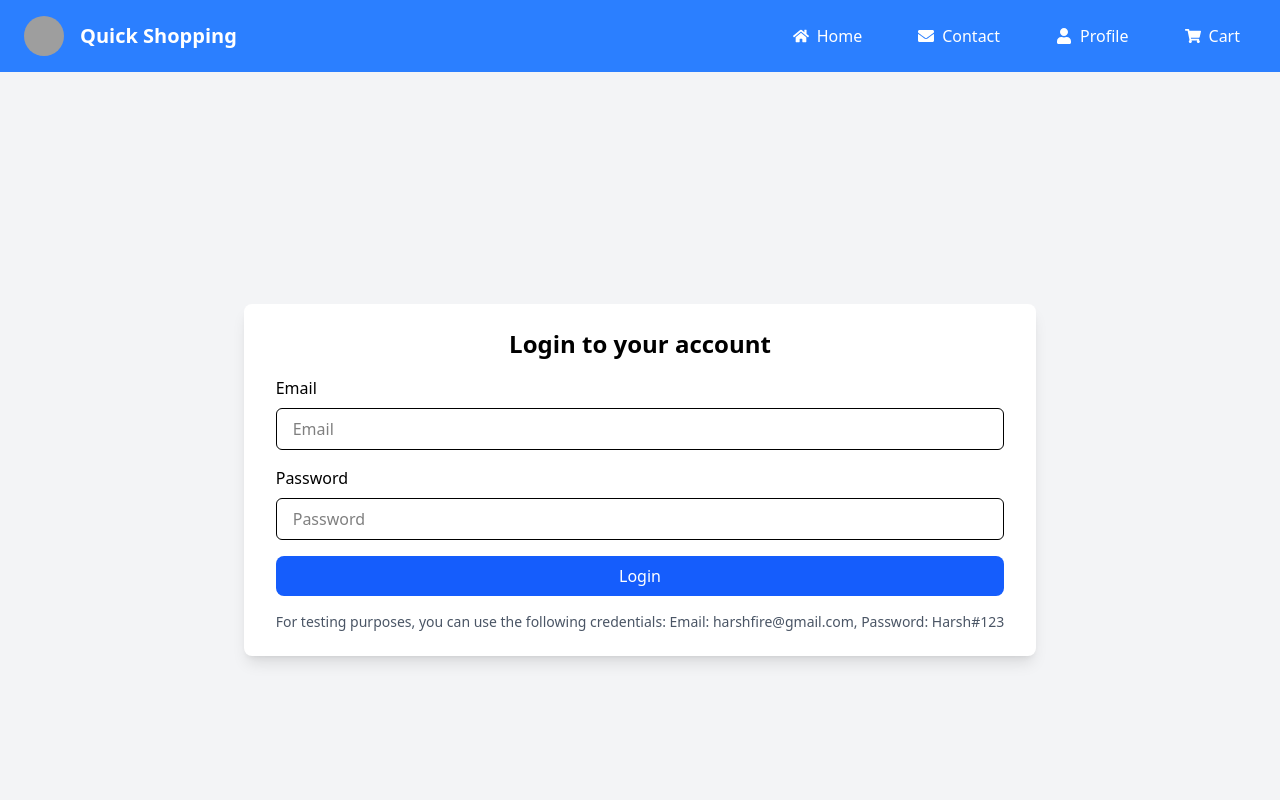
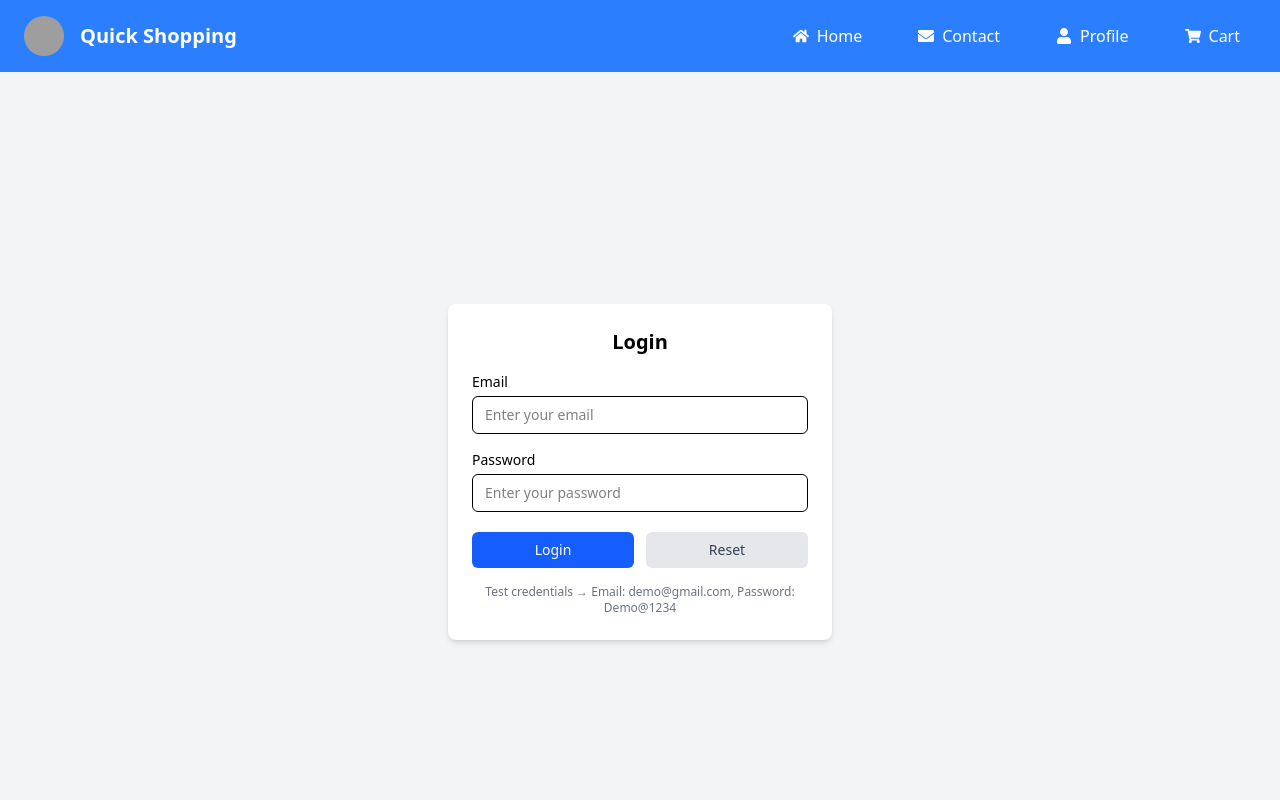
Before and after one commit to harshmeshram21/Quick-Shopping-App, a React (Vite) app: page / in a window 1280 px wide. Shown: the top 800 px of the page. Built offline with nearby package versions, Linux system fonts and the light colour scheme; grey boxes are pictures that could not be loaded.

Commit message:
done changes in login

```diff
--- a/package.json
+++ b/package.json
@@ -13,7 +13,7 @@
     "@reduxjs/toolkit": "^2.5.1",
     "@tailwindcss/vite": "^4.0.6",
     "axios": "^1.7.9",
-    "firebase": "^12.1.0",
+    "firebase": "^12.3.0",
     "react": "^19.0.0",
     "react-dom": "^19.0.0",
     "react-icons": "^5.4.0",
--- a/src/pages/Login.jsx
+++ b/src/pages/Login.jsx
@@ -1,4 +1,4 @@
-import React, { useState } from 'react';
+import { useState } from 'react';
 import { getAuth, signInWithEmailAndPassword } from 'firebase/auth';
 import app from '../services/firebase.js';
 import { useNavigate } from 'react-router-dom';
@@ -6,64 +6,95 @@ import { useNavigate } from 'react-router-dom';
 const Login = () => {
   const [email, setEmail] = useState('');
   const [password, setPassword] = useState('');
+  const [errorMsg, setErrorMsg] = useState('');
+  const [loading, setLoading] = useState(false);
   const navigate = useNavigate();
 
   const handleSubmit = async (event) => {
     event.preventDefault();
+    setLoading(true);
+    setErrorMsg('');
     const auth = getAuth(app);
+
     try {
       await signInWithEmailAndPassword(auth, email, password);
-      // Signed in
       navigate('/home');
     } catch (error) {
-      const errorCode = error.code;
-      const errorMessage = error.message;
-      console.error({errorCode, errorMessage});
+      if (error.code === 'auth/invalid-credential') {
+        setErrorMsg('Please check your email and password.');
+      } else {
+        setErrorMsg('Something went wrong. Try again later.');
       }
+    } finally {
+      setLoading(false);
+    }
+  };
+
+  const handleReset = () => {
+    setEmail('');
+    setPassword('');
+    setErrorMsg('');
   };
 
   return (
     <div className="flex items-center justify-center min-h-screen bg-gray-100">
-      <div className="px-8 py-6 mt-4 text-left bg-white shadow-lg rounded-lg">
-        <h3 className="text-2xl font-bold text-center">Login to your account</h3>
+      <div className="w-96 px-6 py-6 text-left bg-white shadow-md rounded-lg">
+        <h3 className="text-xl font-semibold text-center">Login</h3>
         <form onSubmit={handleSubmit}>
           <div className="mt-4">
-            <div>
-              <label className="block" htmlFor="email">Email</label>
+            <label className="block text-sm font-medium" htmlFor="email">Email</label>
             <input
               type="email"
-                placeholder="Email"
+              placeholder="Enter your email"
               id="email"
               value={email}
               onChange={(e) => setEmail(e.target.value)}
-                className="w-full px-4 py-2 mt-2 border rounded-md focus:outline-none focus:ring-1 focus:ring-blue-600"
+              className="w-full px-3 py-2 mt-1 border rounded-md text-sm focus:outline-none focus:ring-1 focus:ring-blue-600"
               required
             />
           </div>
           <div className="mt-4">
-              <label className="block" htmlFor="password">Password</label>
+            <label className="block text-sm font-medium" htmlFor="password">Password</label>
             <input
               type="password"
-                placeholder="Password"
+              placeholder="Enter your password"
               id="password"
               value={password}
               onChange={(e) => setPassword(e.target.value)}
-                className="w-full px-4 py-2 mt-2 border rounded-md focus:outline-none focus:ring-1 focus:ring-blue-600"
+              className="w-full px-3 py-2 mt-1 border rounded-md text-sm focus:outline-none focus:ring-1 focus:ring-blue-600"
               required
             />
           </div>
-            <div className="flex items-baseline justify-between">
+
+          {errorMsg && (
+            <p className="mt-3 text-sm text-red-600 text-center">{errorMsg}</p>
+          )}
+
+          <div className="flex gap-3 mt-5">
             <button
               type="submit"
-                className="w-full px-6 py-2 mt-4 text-white bg-blue-600 rounded-lg hover:bg-blue-900"
+              disabled={loading}
+              className={`flex-1 px-4 py-2 text-sm font-medium text-white rounded-md ${
+                loading
+                  ? 'bg-blue-400 cursor-not-allowed'
+                  : 'bg-blue-600 hover:bg-blue-700'
+              }`}
             >
-                Login
+              {loading ? 'Logging in...' : 'Login'}
+            </button>
+            <button
+              type="button"
+              onClick={handleReset}
+              className="flex-1 px-4 py-2 text-sm font-medium text-gray-700 bg-gray-200 rounded-md hover:bg-gray-300"
+            >
+              Reset
             </button>
           </div>
-          </div>
         </form>
-        <p className="text-sm text-gray-600 mt-4 text-center">
-          For testing purposes, you can use the following credentials: Email: harshfire@gmail.com, Password: Harsh#123
+
+        <p className="text-xs text-gray-500 mt-4 text-center">
+          Test credentials → Email: <span className="font-medium">demo@gmail.com</span>,
+          Password: <span className="font-medium">Demo@1234</span>
         </p>
       </div>
     </div>
```
Also changed, not shown: 1 other file (tests, documents, lock files or other folders). Lines whose indentation alone changed are shown as unchanged.
